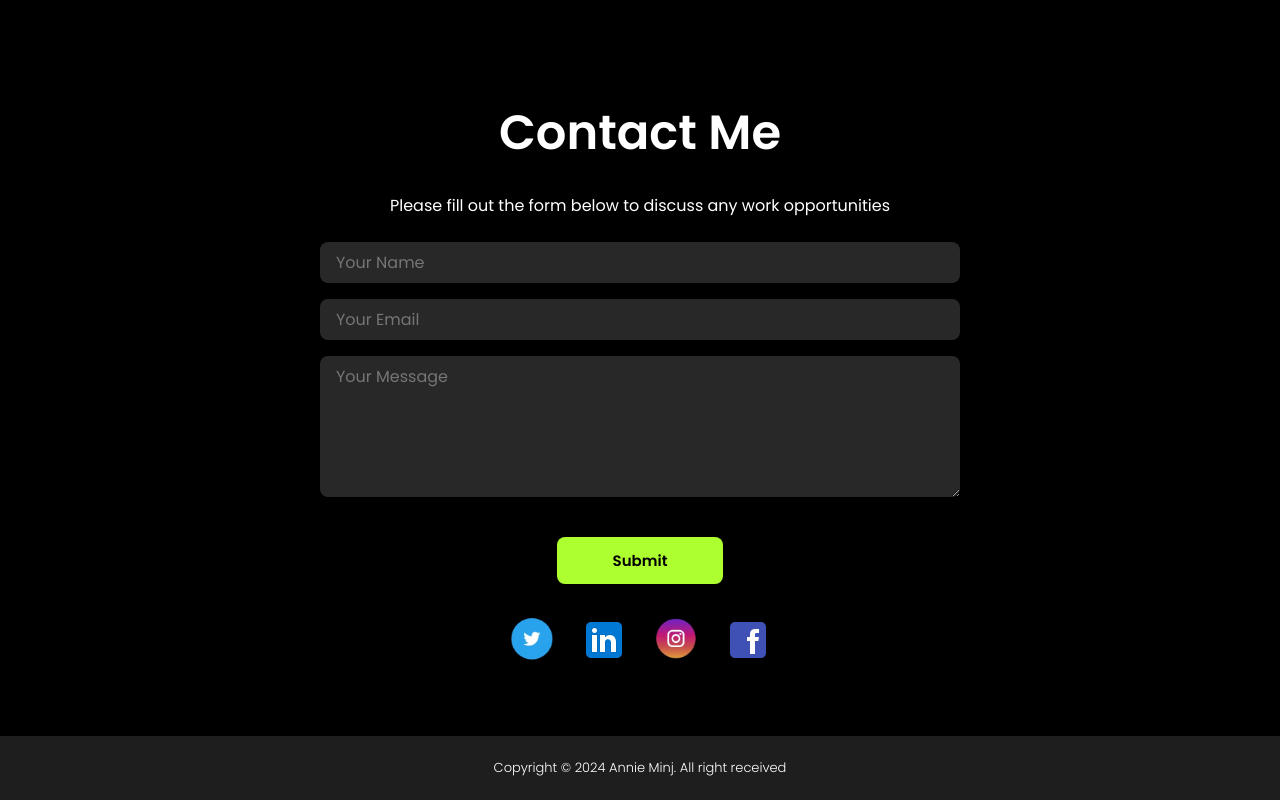
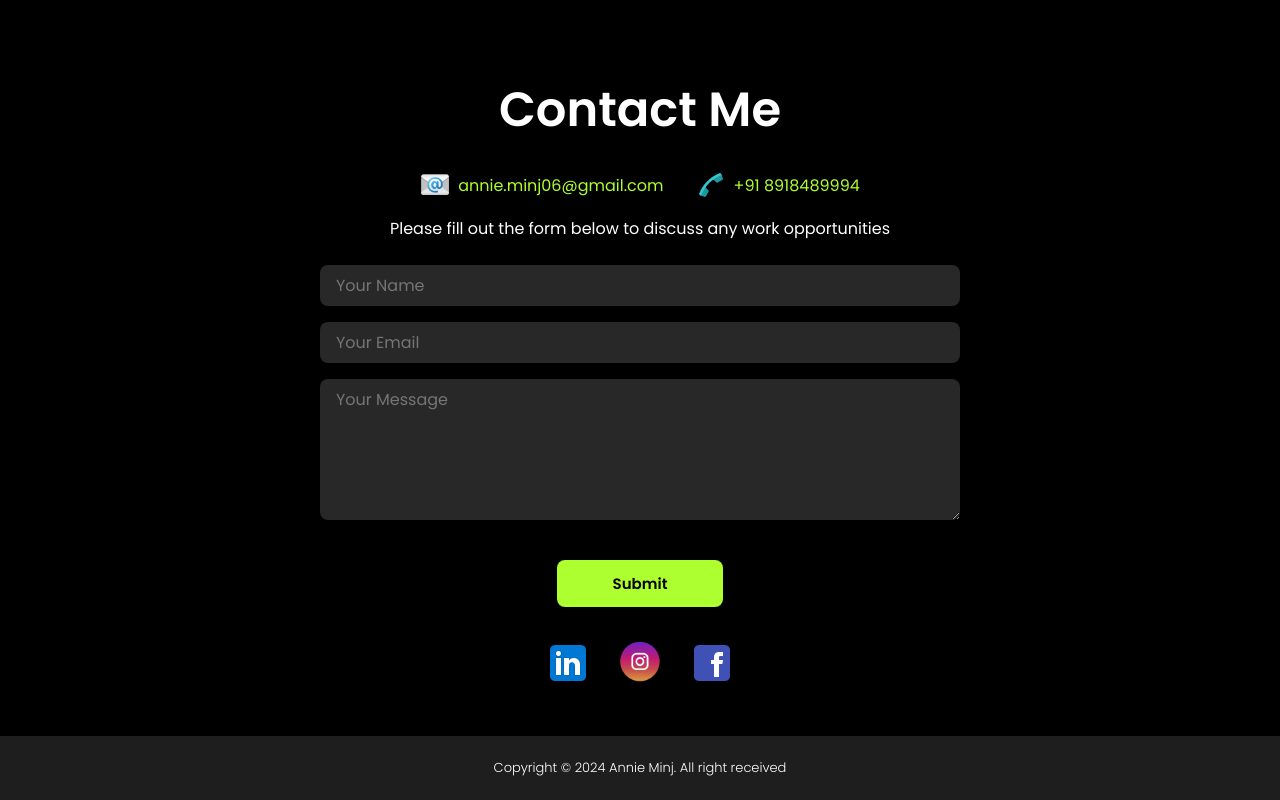
Before and after one commit to annieminj/latest-resume, a React (Create React App) app: page / in a window 1280 px wide. Shown: the part 3265-4065 px from the top of the page. Built offline with nearby package versions, Linux system fonts and the light colour scheme.

Commit message:
added contact

```diff
--- a/src/components/Contact/contact.css
+++ b/src/components/Contact/contact.css
@@ -55,6 +55,21 @@
     border-radius: 0.5rem;
     background: rgb(40,40,40);
 }
+.contactImg {
+    height: 30px;
+    padding-right: 0.5rem;
+}
+.contactnodiv {
+    display: flex;
+    align-items: center;
+    padding: 0 1rem 0 1rem;
+    color: greenyellow;
+}
+.contactno{
+    display: flex;
+    justify-content: center;
+    padding: 0 0 1rem 0;
+}
 .submitBtn {
     background: greenyellow;
     color: black;
--- a/src/components/Contact/contact.js
+++ b/src/components/Contact/contact.js
@@ -7,8 +7,11 @@ import twitter from '../../assets/10.jpeg'
 import linkedin from '../../assets/linkedin.png'
 import insta from '../../assets/5.jpeg'
 import facebook from '../../assets/facebook.png'
+import email from '../../assets/email.png'
+import call from '../../assets/call.png'
 import emailjs from '@emailjs/browser';
 import PropagateLoader from "react-spinners/PropagateLoader";
+
 
 const Contact = () => {
     const form = useRef();
@@ -53,6 +56,16 @@ const Contact = () => {
         </div> */}
         <div className='contact' id='contact'>
             <h1 className='contactPageTitle'>Contact Me</h1>
+            <div className='contactno'>
+                <span className='contactnodiv'>
+                    <img src={email} alt='' className='contactImg'/>
+                    <span>annie.minj06@gmail.com</span>
+                </span>
+                <span className='contactnodiv'>
+                    <img src={call} alt='' className='contactImg'/>
+                    <span>+91 8918489994</span>
+                </span>
+            </div>
             <span className='clientDesc'>Please fill out the form below to discuss any work opportunities</span>
             <form className='contactForm' ref={form} onSubmit={sendEmail}>
                 <input className='name' type='text' placeholder='Your Name' name='from_name'/>
@@ -61,10 +74,10 @@ const Contact = () => {
                 <button className='submitBtn' type='submit' value='Send' onClick={() => setLoading(true)} style={{display: loading ? 'none' : 'flex'}}>Submit</button>
                 <PropagateLoader color={color} className='loader' loading={loading} style={{display: loading ? 'flex' : 'none'}}/>
                 <div className='links'>
-                    <a href='#'  onClick={() => func("https://github.com/annieminj/weather-app")}><img src={twitter} alt='icon' className='link'/></a>
+                    {/* <a href='#'  onClick={() => func("https://github.com/annieminj/weather-app")}><img src={twitter} alt='icon' className='link'/></a> */}
                     <a href='#'  onClick={() => func("https://www.linkedin.com/in/annie-minj-9b5317104/")}><img src={linkedin} alt='icon' className='link'/></a>
-                    <a href='#'  onClick={() => func("https://github.com/annieminj/weather-app")}><img src={insta} alt='icon' className='link'/></a>
-                    <a href='#'  onClick={() => func("https://github.com/annieminj/weather-app")}><img src={facebook} alt='icon' className='link'/></a>
+                    <a href='#'  onClick={() => func("https://www.instagram.com/____a_n_n_i_e_?igsh=MXhyZXVlaXVzd3h1cQ==")}><img src={insta} alt='icon' className='link'/></a>
+                    <a href='#'  onClick={() => func("https://www.facebook.com/annie.minj?mibextid=ZbWKwL")}><img src={facebook} alt='icon' className='link'/></a>
                 </div>
             </form>
         </div>
```
Also changed, not shown: src/assets/call.png (added), src/assets/email.png (added).
